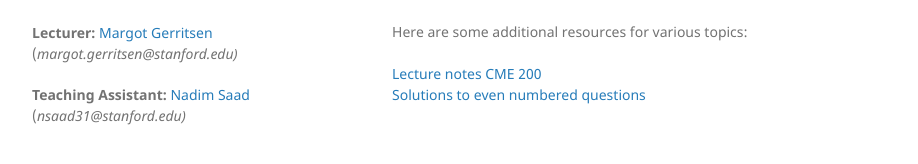
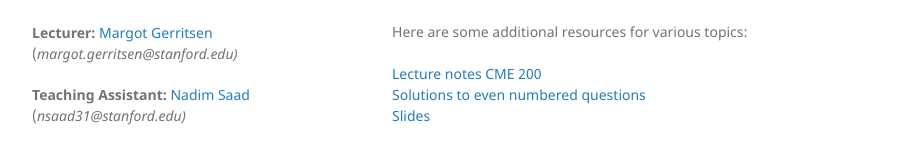
Before and after one commit to nsaad31/Linear_Algebra_ICME_Workshops_2023, a Jekyll site: the page built from index.md, in a window 1280 px wide and 900 px high, scrolled down 1341 px. Shown: the part 704-868 px from the top of the window, without its empty margins (178-1096 px from the left). Built offline with Jekyll 4.4.1, drawn with Linux system fonts in a browser that asks for light colours; our own code applies the rules of GitHub Pages for plain Markdown files.

Commit message:
Update index.md

```diff
--- a/index.md
+++ b/index.md
@@ -45,4 +45,6 @@ Here are some additional resources for various topics:
 \\
 Lecture notes CME 200 <a href="{{ "/docs/MatrixComputationsAnswerstoEvennumberedQuestions.pdf" | relative_url }}">
 \\
-Solutions to even numbered questions
+Solutions to even numbered questions <a href="{{ "/docs/ICMELAWorkshop2022.pdf" | relative_url }}">
+\\
+Slides
```
